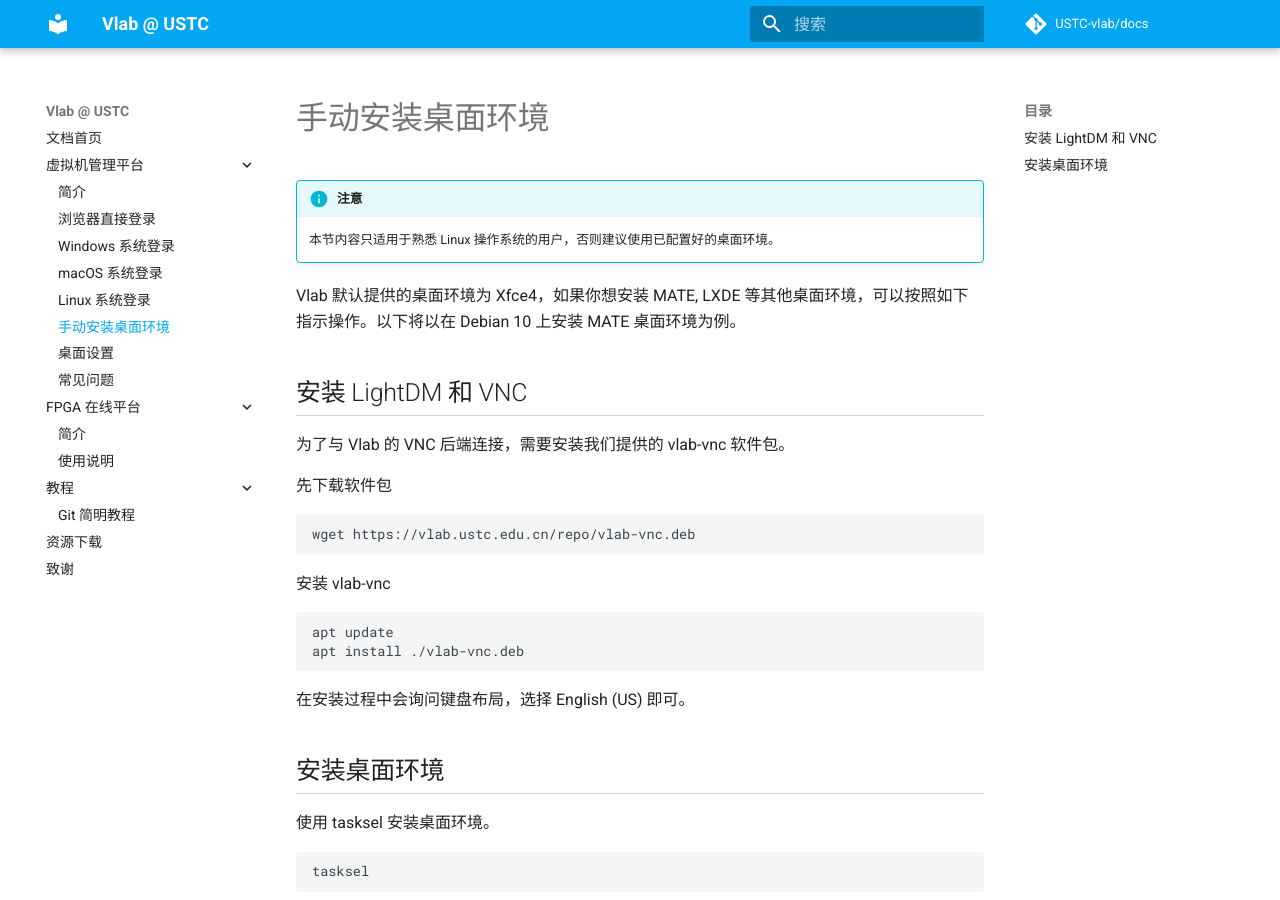
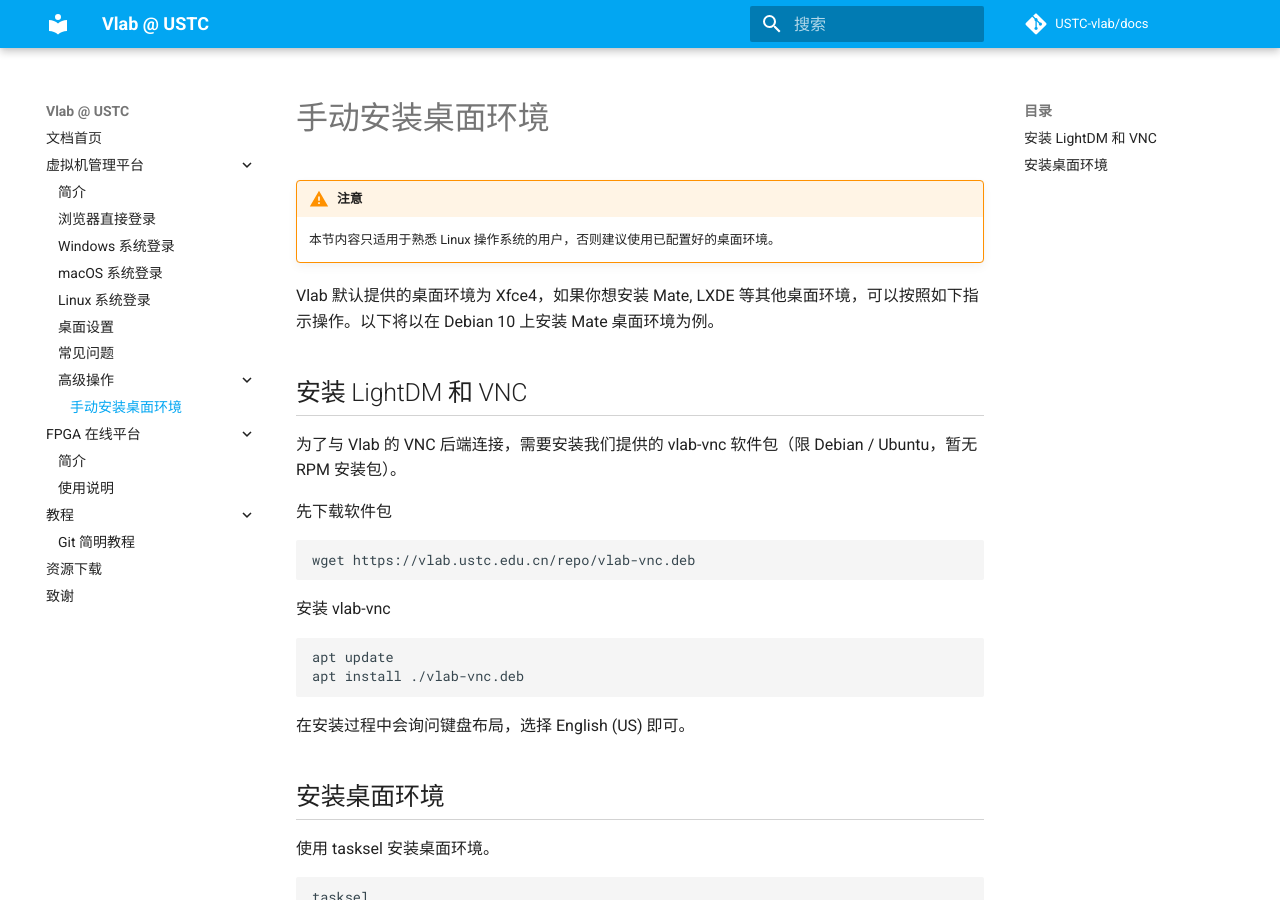
Before and after one commit to USTC-vlab/docs, an MkDocs documentation site: the page built from docs/vm/install-desktop.md, in a window 1280 px wide and 900 px high. Built offline with MkDocs 1.6.1 and Material for MkDocs 9.7.7, drawn with Linux system fonts in a browser that asks for light colours; comment, search, counter and statistics services are not loaded.

Commit message:
Move new page to "Advanced Operations"

```diff
--- a/docs/vm/install-desktop.md
+++ b/docs/vm/install-desktop.md
@@ -1,13 +1,13 @@
 # 手动安装桌面环境
 
-!!! info "注意"
+!!! warning "注意"
     本节内容只适用于熟悉 Linux 操作系统的用户，否则建议使用已配置好的桌面环境。
 
-Vlab 默认提供的桌面环境为 Xfce4，如果你想安装 MATE, LXDE 等其他桌面环境，可以按照如下指示操作。以下将以在 Debian 10 上安装 MATE 桌面环境为例。
+Vlab 默认提供的桌面环境为 Xfce4，如果你想安装 Mate, LXDE 等其他桌面环境，可以按照如下指示操作。以下将以在 Debian 10 上安装 Mate 桌面环境为例。
 
 ## 安装 LightDM 和 VNC
 
-为了与 Vlab 的 VNC 后端连接，需要安装我们提供的 vlab-vnc 软件包。
+为了与 Vlab 的 VNC 后端连接，需要安装我们提供的 vlab-vnc 软件包（限 Debian / Ubuntu，暂无 RPM 安装包）。
 
 先下载软件包
 
--- a/mkdocs.yml
+++ b/mkdocs.yml
@@ -58,9 +58,10 @@ nav:
     - Windows 系统登录: vm/login-windows.md
     - macOS 系统登录: vm/login-macos.md
     - Linux 系统登录: vm/login-linux.md
-    - 手动安装桌面环境: vm/install-desktop.md
     - 桌面设置: vm/desktop-settings.md
     - 常见问题: vm/faq.md
+    - 高级操作:
+      - 手动安装桌面环境: vm/install-desktop.md
   - FPGA 在线平台:
     - 简介: fpgaol/index.md
     - 使用说明: fpgaol/usage.md
```
